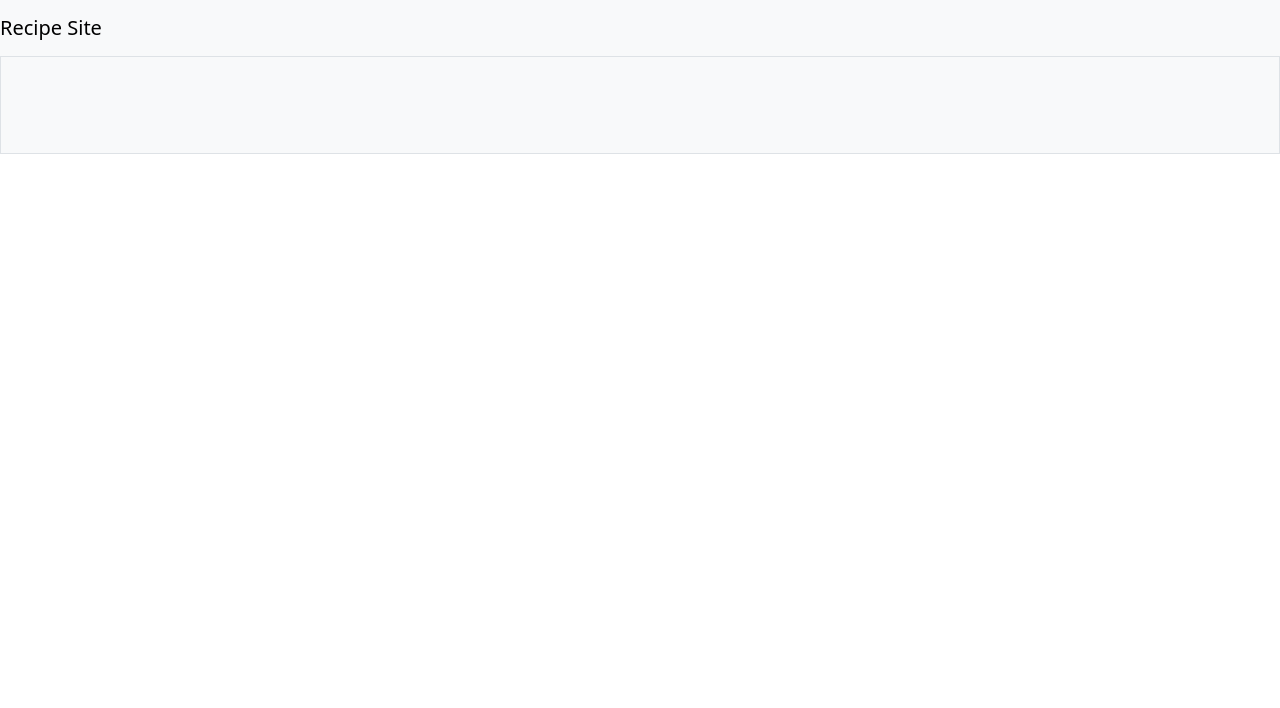
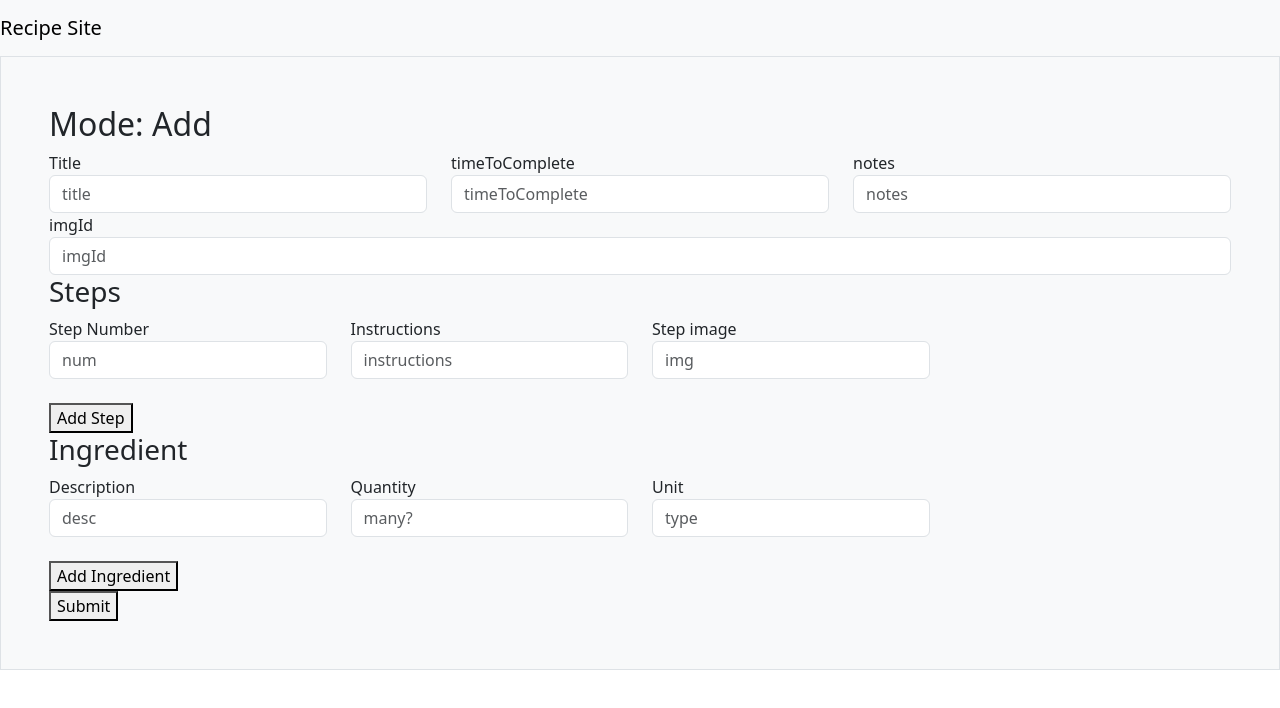
Before and after one commit to BenBleh/ReceipeProj, an Angular app in the folder RecipeSite/: page /addRecipe in a window 1280 px wide. Shown: the top 708 px of the page. Built offline with nearby package versions, Linux system fonts and the light colour scheme; no server answers.

Commit message:
Recipe edit and add form mostly working. Post and put is working. Need to figure out images next. then will make it pretty.

```diff
--- a/RecipeSite/src/app/recipe-edit-add/recipe-edit-add.component.html
+++ b/RecipeSite/src/app/recipe-edit-add/recipe-edit-add.component.html
@@ -1,111 +1,84 @@
-<!--<h2>Mode: {{isEdit ? 'Edit' : 'Add'}}</h2>
-
-
-
-<div class="add-lessons-form">
-
-
-  <div class="row">
-    <div class="col-sm">
-      <label for="exampleTextarea">Title</label>
-      <input class="form-control" type="text" placeholder="title" value="{{recipe.title}}" />
-    </div>
-    <div class="col-sm">
-      <label for="exampleTextarea">timeToComplete</label>
-      <input class="form-control" type="text" placeholder="timeToComplete" value="{{recipe.timeToComplete}}" />
-    </div>
-    <div class="col-sm">
-      <label for="exampleTextarea">notes</label>
-      <input class="form-control" type="text" placeholder="notes" value="{{recipe.notes}}" />
-    </div>
-  </div>
-  <div class="form-group">
-    <label for="exampleTextarea">imgId</label>
-    <input class="form-control" type="text" placeholder="imgId" value="{{recipe.imgId}}" />
-  </div>-->
-<!--<button (click)="addStep()">
-  add step
-</button>
-
-<ng-container formArrayName="steps">
-  <ng-container *ngFor="let stepForm of steps.controls; let i = index">
-    <div class="lesson-form-row">
-
-      <mat-form-field appearance="fill">
-        <input matInput
-               formControlName="instructions"
-               placeholder="instructions">
-      </mat-form-field>
-      <mat-form-field appearance="fill">
-        <textarea formControlName="imgId"
-                  placeholder="Lesson level">
-              </textarea>
-      </mat-form-field>
-      <button class="delete-btn" (click)="deleteStep(i)">
-        delete Step
-      </button>
-    </div>
-  </ng-container>
-</ng-container>-->
-<!--<button (click)="addIngredient()">
-    add ingredient
-  </button>
-
-
-  <ng-container formArrayName="ingredients">
-    <ng-container *ngFor="let ingredientForm of ingredients.controls; let i = index">
-      <div class="lesson-form-row2">
-        <mat-form-field appearance="fill">
-          <input matInput
-                 formControlName="description"
-                 placeholder="description">
-        </mat-form-field>
-        <mat-form-field appearance="fill">
-          <input matInput
-                 formControlName="qty"
-                 placeholder="qty">
-        </mat-form-field>
-        <mat-form-field appearance="fill">
-          <textarea formControlName="unit"
-                    placeholder="unit">
-                  </textarea>
-        </mat-form-field>
-        <button class="delete-btn" (click)="deleteIngredient(i)">
-          delete Ingredient
-        </button>
-      </div>
-    </ng-container>
-  </ng-container>
-
-
-
-</div>-->
+<h2>Mode: {{isEdit ? 'Edit' : 'Add'}}</h2>
 
 
 
 <div *ngIf="form">
   <form [formGroup]="form">
-    <div formArrayName="stepItems">
-      <div *ngFor="let orgs of form.get('stepItems')?.value;  let i = index"
-           [formGroupName]="i">
-        <input formControlName="num" placeholder="num">
-        <input formControlName="instructions" placeholder="instructions">
-        <input formControlName="imgId" placeholder="img">
-        <!-- <button *ngIf="i !== 0" type="button" (click)="deleteItem(i)">delete Item</button> -->
+
+    <div class="row">
+      <div class="col-sm">
+        <label>Title</label>
+        <input formControlName="title" class="form-control" type="text" placeholder="title" />
       </div>
-      <button type="button" (click)="addStepItem()">Add Item</button>
+
+      <div class="col-sm">
+        <label>timeToComplete</label>
+        <input formControlName="timeToComplete" class="form-control" type="text" placeholder="timeToComplete" />
+      </div>
+      <div class="col-sm">
+        <label>notes</label>
+        <input formControlName="notes" class="form-control" type="text" placeholder="notes" />
+      </div>
+    </div>
+    <div class="form-group">
+      <label>imgId</label>
+      <input formControlName="imgId" class="form-control" type="text" placeholder="imgId" />
     </div>
 
-    <div formArrayName="ingredientItems">
-      <div *ngFor="let orgs of form.get('ingredientItems')?.value;  let i = index"
+
+    <h3>Steps</h3>
+
+    <div formArrayName="steps">
+      <div *ngFor="let orgs of form.get('steps')?.value;  let i = index; trackBy: trackByFn"
            [formGroupName]="i">
-        <input formControlName="description" placeholder="desc">
-        <input formControlName="qty" placeholder="many?">
-        <input formControlName="unit" placeholder="type">
-        <!-- <button *ngIf="i !== 0" type="button" (click)="deleteItem(i)">delete Item</button> -->
+        <div class="row">
+          <div class="col-sm">
+            <label>Step Number</label>
+            <input formControlName="num" placeholder="num" class="form-control">
+          </div>
+          <div class="col-sm">
+            <label>Instructions</label>
+            <input formControlName="instructions" placeholder="instructions" class="form-control">
+          </div>
+          <div class="col-sm">
+            <label>Step image</label>
+            <input formControlName="imgId" placeholder="img" class="form-control">
+          </div>
+          <div class="col-sm">
+            <button *ngIf="i !== 0" (click)="deleteStep(i)">delete Step</button>
+          </div>
+        </div>
       </div>
-      <button type="button" (click)="addIngredientItem()">Add Item</button>
+      <br />
+      <button type="button" (click)="addStepItem()">Add Step</button>
     </div>
+
+    <h3>Ingredient</h3>
+
+    <div formArrayName="ingredients">
+      <div *ngFor="let orgs of form.get('ingredients')?.value;  let i = index; trackBy: trackByFn"
+           [formGroupName]="i" class="row">
+        <div class="col-sm">
+          <label>Description</label>
+          <input formControlName="description" placeholder="desc" class="form-control">
+        </div>
+        <div class="col-sm">
+          <label>Quantity</label>
+          <input formControlName="qty" placeholder="many?" class="form-control">
+        </div>
+        <div class="col-sm">
+          <label>Unit</label>
+          <input formControlName="unit" placeholder="type" class="form-control">
+        </div>
+        <div class="col-sm">
+          <button *ngIf="i !== 0" (click)="deleteIngredientItem(i)">delete Ingredient</button>
+        </div>
+      </div>
+      <br />
+      <button  (click)="addIngredientItem()">Add Ingredient</button>
+    </div>
+
+    <button  (click)="onSubmit()">Submit</button>
   </form>
-  <pre>{{ form.value | json }}</pre>
+<!--<pre>{{ form.value | json }}</pre>-->
 </div>
--- a/RecipeSite/src/app/recipe-edit-add/recipe-edit-add.component.ts
+++ b/RecipeSite/src/app/recipe-edit-add/recipe-edit-add.component.ts
@@ -1,9 +1,10 @@
 import { Component, OnInit } from '@angular/core';
-import { ActivatedRoute } from '@angular/router';
-import { HttpClient } from '@angular/common/http';
+import { ActivatedRoute, Router } from '@angular/router';
+import { HttpClient, HttpHeaders } from '@angular/common/http';
 import { FormArray, FormBuilder, FormControl, FormGroup, Validators, ReactiveFormsModule } from '@angular/forms';
 
-import { Recipe, Step } from '../recipe';
+import { Recipe } from '../recipe';
+import { catchError } from 'rxjs/internal/operators/catchError';
 
 @Component({
   selector: 'app-recipe-edit-add',
@@ -12,89 +13,83 @@ import { Recipe, Step } from '../recipe';
 })
 export class RecipeEditAddComponent implements OnInit {
 
-  recipe!: Recipe;
   isEdit: boolean = false;
-
+  IdFromRoute!: string | null;
   model: any;
   form!: FormGroup;
+  payLoad = '';
+  recipe: Recipe | undefined;
+
 
   constructor(
     private route: ActivatedRoute,
+    private router: Router,
     private http: HttpClient,
     private fb: FormBuilder
   ) { }
 
-
+  //this is required to prevent the DOM refreshing each time an input field is updated(which causes the field to loose focus)
+  trackByFn(index: any, item: any) { return index; }
 
   ngOnInit() {
-    // First get the product id from the current route.
-    const routeParams = this.route.snapshot.paramMap;
-    const IdFromRoute = routeParams.get('recipeId');
 
     this.createForm();
 
-    //if (IdFromRoute)
-    //{
-    //  this.isEdit = true;
 
-    //  // Find the recipe that correspond with the id provided in route.
-    //  let path: string = 'https://localhost:7087/Recipe/' + IdFromRoute;
-
-    //  this.http.get<Recipe>(path).subscribe(
-    //    (result) => {
-    //      this.recipe = result;
-
-    //      //try this for prepopulating form array
-    //      //https://stackblitz.com/edit/angular-prepopulate-dynamic-reactive-form-array-wsbcq6?file=src%2Fapp%2Fapp.component.ts
-
-
-    //      //this.recipe.steps.forEach((step) => {
-    //      //  const StepForm = this.fb.group({
-    //      //    num: [step.num],
-    //      //    Ingredients: [step.Ingredients, Validators.required],
-    //      //    imgId: [step.imgId, Validators.required]
-    //      //  });
-    //      //  this.steps.push(StepForm);
-    //      //});
-
-    //    },
-    //    (error) => {
-    //      console.error(error);
-    //    }
-    //    );
-
-
-
-
-    //}
   }
 
   public createForm() {
+    //this mapping fails if the object being mapped is missing.
+    //Should probably handle it here to be 100% safe, but will put validaiton on both sides of submit to ensure at least one item exists in each array
     this.getmodel().subscribe((response: any) => {
       this.model = response;
-
-
-
       this.form = this.fb.group({
-        stepItems: this.fb.array(
-          this.model.stepItems.map((x: any) =>
+        id: this.fb.control(this.model.id),
+        title: this.fb.control(this.model.title),
+        timeToComplete: this.fb.control(this.model.timeToComplete),
+        notes: this.fb.control(this.model.notes),
+        imgId: this.fb.control(this.model.imgId),
+        steps: this.fb.array(
+          this.model.steps.map((x: any) =>
             this.buildStepItemsFields(x)
           )
         ),
-        ingredientItems: this.fb.array(
-          this.model.ingredientItems.map((x: any) =>
+        ingredients: this.fb.array(
+          this.model.ingredients.map((x: any) =>
             this.buildIngredientItemsFields(x)
           )
         )
       });
+
+      //if this not edit(adding), then a template was used to build the form group. clear all values to defult.
+      if (!this.isEdit) {
+        this.form.reset({});
+      }
     });
-
   }
 
   getmodel() {
-    return this.http.get('/assets/organisation.json');
+
+    // First get the product id from the current route.
+    const routeParams = this.route.snapshot.paramMap;
+    this.IdFromRoute = routeParams.get('recipeId');
+
+    let path: string = '';
+
+    if (this.IdFromRoute) {
+      this.isEdit = true;
+      // Find the recipe that correspond with the id provided in route.
+      path = 'https://localhost:7087/Recipe/' + this.IdFromRoute;
+    }
+    else {
+      //use the template
+      path = '/assets/recipeTemplate.json';
+    }
+
+    return this.http.get(path);
   }
 
+  //step operations
 
   buildStepItemsFields(x: any): FormGroup {
     return new FormGroup({
@@ -106,10 +101,9 @@ export class RecipeEditAddComponent implements OnInit {
 
 
   addStepItem(): void {
-    this.model = this.form.get('stepItems') as FormArray;
+    this.model = this.form.get('steps') as FormArray;
     this.model.push(this.createStepItemField());
   }
-
 
   createStepItemField(): FormGroup {
     return this.fb.group({
@@ -121,82 +115,69 @@ export class RecipeEditAddComponent implements OnInit {
 
 
   deleteStep(index: number) {
-    this.model = this.form.get('stepItems') as FormArray;
+    this.model = this.form.get('steps') as FormArray;
     this.model.removeAt(index);
   }
+  //end step operations
 
-
-
-
-
-
-
+  //Ingredient operations
   buildIngredientItemsFields(x: any): FormGroup {
     return new FormGroup({
       description: new FormControl(x.description),
-      qty: new FormControl(x.Ingredients),
+      qty: new FormControl(x.qty),
       unit: new FormControl(x.unit),
     });
   }
 
 
   addIngredientItem(): void {
-    this.model = this.form.get('ingredientItems') as FormArray;
+    this.model = this.form.get('ingredients') as FormArray;
     this.model.push(this.createStepItemField());
   }
 
 
   createIngredientItemField(): FormGroup {
     return this.fb.group({
-      num: '',
-      Ingredients: '',
-      imgId: ''
+      description: '',
+      qty: '',
+      unit: ''
     });
   }
 
-
   deleteIngredientItem(index: number) {
-    this.model = this.form.get('ingredientItems') as FormArray;
+    this.model = this.form.get('ingredients') as FormArray;
     this.model.removeAt(index);
   }
 
+  //end Ingredient operations
 
+    onSubmit() {
+    this.payLoad = JSON.stringify(this.form.getRawValue());
 
+    const httpOptions = {
+      headers: new HttpHeaders({ 'Content-Type': 'application/json' })
+    }
 
+    if (this.isEdit) {
+      this.http.put('https://localhost:7087/Recipe/' + this.IdFromRoute, this.payLoad, httpOptions).subscribe({
+        error: error => {
+          console.error('There was an error!', error);
+        }
+      });
+      //on sucess, navigate to display page
+      this.router.navigate(['recipe/:recipeId', { recipeId: this.IdFromRoute }]);
+    }
+    else {
+      this.http.post<Recipe>('https://localhost:7087/Recipe/', this.payLoad, httpOptions).subscribe(
+        (result) => {
+          //on sucess, navigate to display page
+          this.recipe = result;
+          this.router.navigate(['recipe/:recipeId', { recipeId: this.recipe.id }]);
+        },
+        (error) => {
+          console.error(error);
+        });
+    }
+  }
 
-
-
-  //get steps() {
-  //  return this.form.controls["steps"] as FormArray;
-  //}
-
-  //addStep() {
-  //  const StepForm = this.fb.group({
-  //    num: [this.steps.length],
-  //    Ingredients: ['', Validators.required],
-  //    imgId: ['beginner', Validators.required]
-  //  });
-  //  this.steps.push(StepForm);
-  //}
-
-  //deleteStep(StepIndex: number) {
-  //  this.steps.removeAt(StepIndex);
-  //}
-
-  //get ingredients() {
-  //  return this.form.controls["ingredients"] as FormArray;
-  //}
-
-  //addIngredient() {
-  //  const IngrediantForm = this.fb.group({
-  //    description: ['', Validators.required],
-  //    qty: ['', Validators.required],
-  //    unit: ['', Validators.required]
-  //  });
-  //  this.ingredients.push(IngrediantForm);
-  //}
-
-  //deleteIngredient(ingredientIndex: number) {
-  //  this.ingredients.removeAt(ingredientIndex);
-  //}
 }
--- /dev/null
+++ b/RecipeSite/src/assets/recipeTemplate.json
@@ -0,0 +1,21 @@
+{
+  "id": "",
+  "title": "string",
+  "timeToComplete": "string",
+  "notes": "string",
+  "imgId": "string",
+  "steps": [
+    {
+      "num": 0,
+      "instructions": "string",
+      "imgId": "string"
+    }
+  ],
+  "ingredients": [
+    {
+      "description": "string",
+      "qty": "string",
+      "unit": "string"
+    }
+  ]
+}
```
Also changed, not shown: RecipeSite/src/app/recipe-list/recipe-list.component.html (+4 -5 lines), RecipeSite/src/app/recipe-list/recipe-list.component.ts (+0 -8 lines), 3 other files (tests, documents, lock files or other folders).
